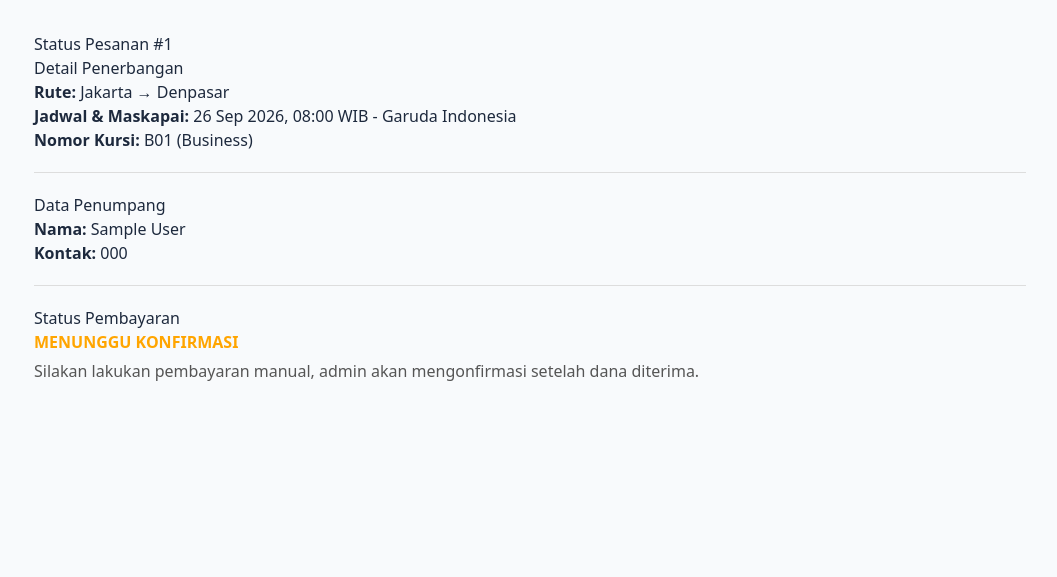
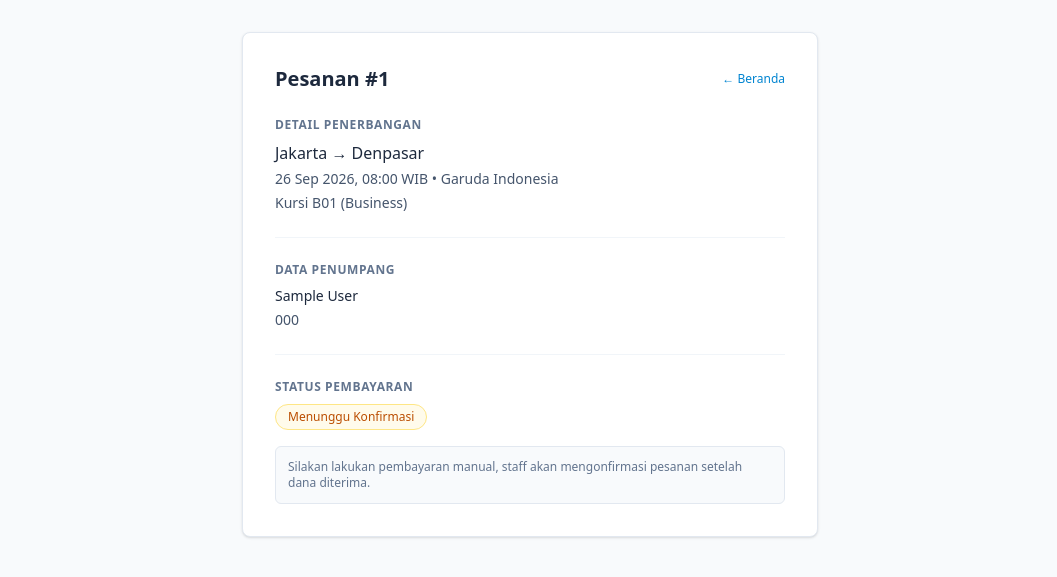
Before and after one commit to farrelspratama/Altaayirat, a Laravel app: page /pesanan/1 in a window 1280 px wide. Shown: the part 53-630 px from the top of the page, without its empty margins (110-1167 px from the left). Run offline with Laravel 12, Linux system fonts and the light colour scheme; a user stored in the database is signed in; data comes from the database, SQL or seed files in the repository; tables that the repository leaves empty hold one stand-in row (values such as "Sample post"); style sheets or scripts are compiled from the project's sources.

Commit message:
style: desain ulang halaman status pesanan dengan badge status

```diff
--- a/resources/views/orders/show.blade.php
+++ b/resources/views/orders/show.blade.php
@@ -3,51 +3,73 @@
 @section('title', 'Detail Pesanan #' . $order->id . ' - Altaayirat')
 
 @section('content')
-    <h1>Status Pesanan #{{ $order->id }}</h1>
+    <div class="max-w-xl mx-auto bg-white p-8 rounded-lg shadow-sm border border-slate-200">
+        {{-- Header Pesanan --}}
+        <div class="flex items-center justify-between mb-6">
+            <h1 class="text-xl font-semibold text-slate-800">Pesanan #{{ $order->id }}</h1>
+            <a href="{{ route('schedules.search') }}" class="text-xs text-sky-600 hover:underline">
+                &larr; Beranda
+            </a>
+        </div>
 
         {{-- Detail Penerbangan --}}
-    <h3>Detail Penerbangan</h3>
-    <p>
-        <strong>Rute:</strong>
+        <div class="space-y-1 text-sm text-slate-600 mb-6 pb-6 border-b border-slate-100">
+            <p class="text-xs font-semibold text-slate-500 uppercase tracking-wider mb-2">Detail Penerbangan</p>
+            <p class="font-medium text-slate-800 text-base">
                 {{ $order->schedule->route->departureAirport->city }} &rarr; {{ $order->schedule->route->arrivalAirport->city }}
             </p>
-    <p>
-        <strong>Jadwal & Maskapai:</strong>
-        {{ $order->schedule->departure->format('d M Y, H:i') }} WIB - {{ $order->schedule->plane->airline->name }}
-    </p>
-    <p>
-        <strong>Nomor Kursi:</strong>
-        {{ $order->seat->seat_number }} ({{ $order->seat->flightClass->name }})
-    </p>
-
-    <hr style="margin: 20px 0; border: none; border-top: 1px solid #ddd;">
+            <p>{{ $order->schedule->departure->format('d M Y, H:i') }} WIB &bull; {{ $order->schedule->plane->airline->name }}</p>
+            <p>Kursi {{ $order->seat->seat_number }} ({{ $order->seat->flightClass->name }})</p>
+        </div>
 
         {{-- Data Penumpang --}}
-    <h3>Data Penumpang</h3>
-    <p>
-        <strong>Nama:</strong> {{ $order->passenger->full_name }}<br>
-        <strong>Kontak:</strong> {{ $order->passenger->phone_number }}
-    </p>
+        <div class="text-sm text-slate-600 mb-6 pb-6 border-b border-slate-100 space-y-1">
+            <p class="text-xs font-semibold text-slate-500 uppercase tracking-wider mb-2">Data Penumpang</p>
+            <p class="font-medium text-slate-800">{{ $order->passenger->full_name }}</p>
+            <p>{{ $order->passenger->phone_number }}</p>
+        </div>
 
-    <hr style="margin: 20px 0; border: none; border-top: 1px solid #ddd;">
+        {{-- Logika Penentuan Badge Status Pembayaran --}}
+        @php
+            $statusStyle = match ($order->payment->status) {
+                'lunas' => 'bg-emerald-50 text-emerald-700 border-emerald-200',
+                'ditolak' => 'bg-red-50 text-red-700 border-red-200',
+                default => 'bg-amber-50 text-amber-700 border-amber-200',
+            };
 
-    {{-- Status Pembayaran --}}
-    <h3>Status Pembayaran</h3>
+            $statusLabel = match ($order->payment->status) {
+                'lunas' => 'Lunas',
+                'ditolak' => 'Ditolak',
+                default => 'Menunggu Konfirmasi',
+            };
+        @endphp
+
+        {{-- Status Pembayaran & Aksi --}}
         <div>
+            <p class="text-xs font-semibold text-slate-500 uppercase tracking-wider mb-2">Status Pembayaran</p>
+
+            <span class="inline-block px-3 py-1 rounded-full text-xs font-medium border {{ $statusStyle }}">
+                {{ $statusLabel }}
+            </span>
+
             @if ($order->payment->status === 'lunas')
-            <strong style="color: green;">LUNAS</strong>
                 @if (Route::has('tickets.show'))
-                - <a href="{{ route('tickets.show', $order) }}">Lihat E-Tiket</a>
+                    <a href="{{ route('tickets.show', $order) }}"
+                       class="block mt-4 text-center bg-sky-600 text-white font-medium py-2 rounded-md hover:bg-sky-700 transition shadow-sm">
+                        Lihat E-Tiket
+                    </a>
                 @else
-                - <span>(E-Tiket segera tersedia)</span>
+                    <p class="text-xs text-slate-400 italic mt-3">E-Tiket segera tersedia.</p>
                 @endif
+            @elseif ($order->payment->status === 'menunggu_konfirmasi')
+                <div class="mt-4 rounded-md bg-slate-50 border border-slate-200 p-3 text-xs text-slate-500">
+                    Silakan lakukan pembayaran manual, staff akan mengonfirmasi pesanan setelah dana diterima.
+                </div>
             @elseif ($order->payment->status === 'ditolak')
-            <strong style="color: red;">DITOLAK</strong>
-        @else
-            <strong style="color: orange;">MENUNGGU KONFIRMASI</strong>
-            <p style="color: #555; margin-top: 5px;">
-                Silakan lakukan pembayaran manual, admin akan mengonfirmasi setelah dana diterima.
-            </p>
+                <div class="mt-4 rounded-md bg-red-50/50 border border-red-200 p-3 text-xs text-red-600">
+                    Pembayaran tidak dapat diverifikasi atau telah dibatalkan.
+                </div>
             @endif
         </div>
+    </div>
 @endsection
```
Lines whose indentation alone changed are shown as unchanged.
